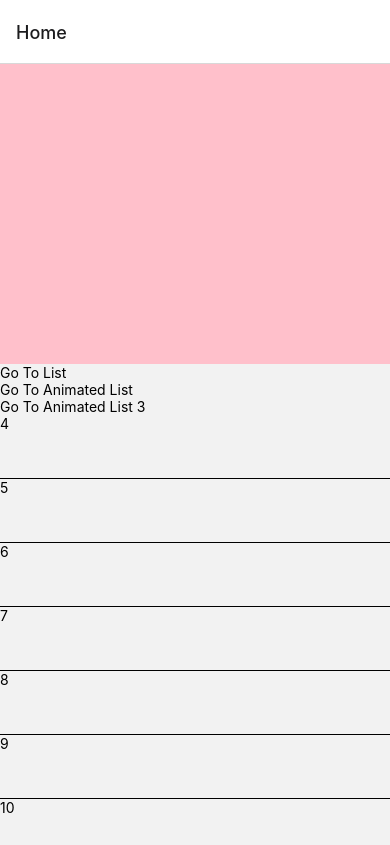
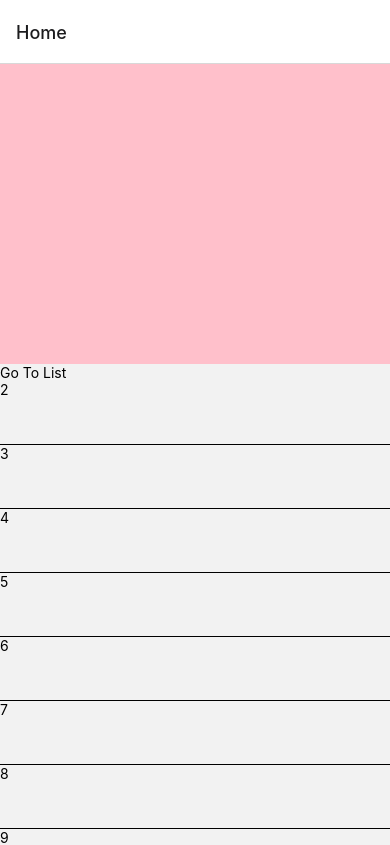
Before and after one commit to alekhinen/rn-interactions-demo, a React Native app: screen / in a window 390 px wide. Shown: the top 845 px of the page. Built offline with nearby package versions, Linux system fonts and the light colour scheme.

Commit message:
clean it up

```diff
--- a/src/App.tsx
+++ b/src/App.tsx
@@ -34,22 +34,6 @@ const App = () => {
               gestureResponseDistance: width,
             }}
           />
-          <Stack.Screen
-            name="AnimatedList"
-            component={AnimatedListScreen}
-            options={{
-              gestureEnabled: true,
-              gestureResponseDistance: width,
-            }}
-          />
-          <Stack.Screen
-            name="List3"
-            component={List3Screen}
-            options={{
-              gestureEnabled: true,
-              gestureResponseDistance: width,
-            }}
-          />
         </Stack.Navigator>
       </NavigationContainer>
     </GestureHandlerRootView>
--- a/src/screens/Home.tsx
+++ b/src/screens/Home.tsx
@@ -24,22 +24,6 @@ export function HomeScreen() {
       return (
         <Pressable onPress={() => navigate('List')}>
           <Text>Go To List</Text>
-        </Pressable>
-      );
-    }
-
-    if (info.index === 1) {
-      return (
-        <Pressable onPress={() => navigate('AnimatedList')}>
-          <Text>Go To Animated List</Text>
-        </Pressable>
-      );
-    }
-
-    if (info.index === 2) {
-      return (
-        <Pressable onPress={() => navigate('List3')}>
-          <Text>Go To Animated List 3</Text>
         </Pressable>
       );
     }
```
